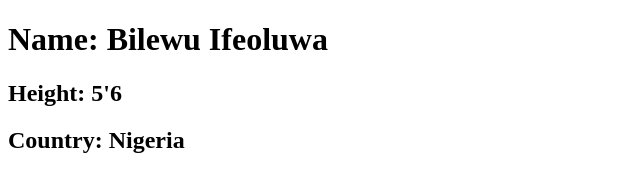
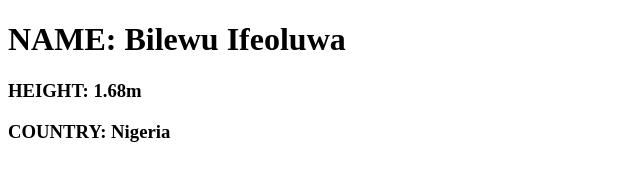
Before and after one commit to ifebilewu/Biodata, a plain HTML site: page index.html in a window 1280 px wide. Shown: the whole page, without its empty margins (0-640 px from the left). Drawn offline with Linux system fonts and the light colour scheme.

Commit message:
first commit

```diff
--- a/index.html
+++ b/index.html
@@ -8,8 +8,10 @@
 </head>
 <body>
 
-    <div id="ife">
-
+    <div id="main">
+        <h1 id="name"></h1>
+        <h3 id="height"></h3>
+        <h3 id="country"></h3>
     </div>
 
     <script src="/script.js"></script>
--- a/script.js
+++ b/script.js
@@ -1,21 +1,3 @@
-const name_cont = document.createElement("h1");
-const name_data = document.createTextNode("Name: Bilewu Ifeoluwa");
-name_cont.appendChild(name_data);
-
-const name_display = document.getElementById("ife");
-name_display.appendChild(name_cont);
-
-
-const height_cont = document.createElement("h2");
-const height_data = document.createTextNode("Height: 5'6");
-height_cont.appendChild(height_data);
-
-const height_display = document.getElementById("ife");
-height_display.appendChild(height_cont);
-
-const country_cont = document.createElement("h2");
-const country_data = document.createTextNode("Country: Nigeria");
-country_cont.appendChild(country_data);
-
-const country_display = document.getElementById("ife");
-country_display.appendChild(country_cont);
+document.getElementById("name").innerHTML = "NAME: Bilewu Ifeoluwa";
+document.getElementById("height").innerHTML = "HEIGHT: 1.68m";
+document.getElementById("country").innerHTML = "COUNTRY: Nigeria";
```
